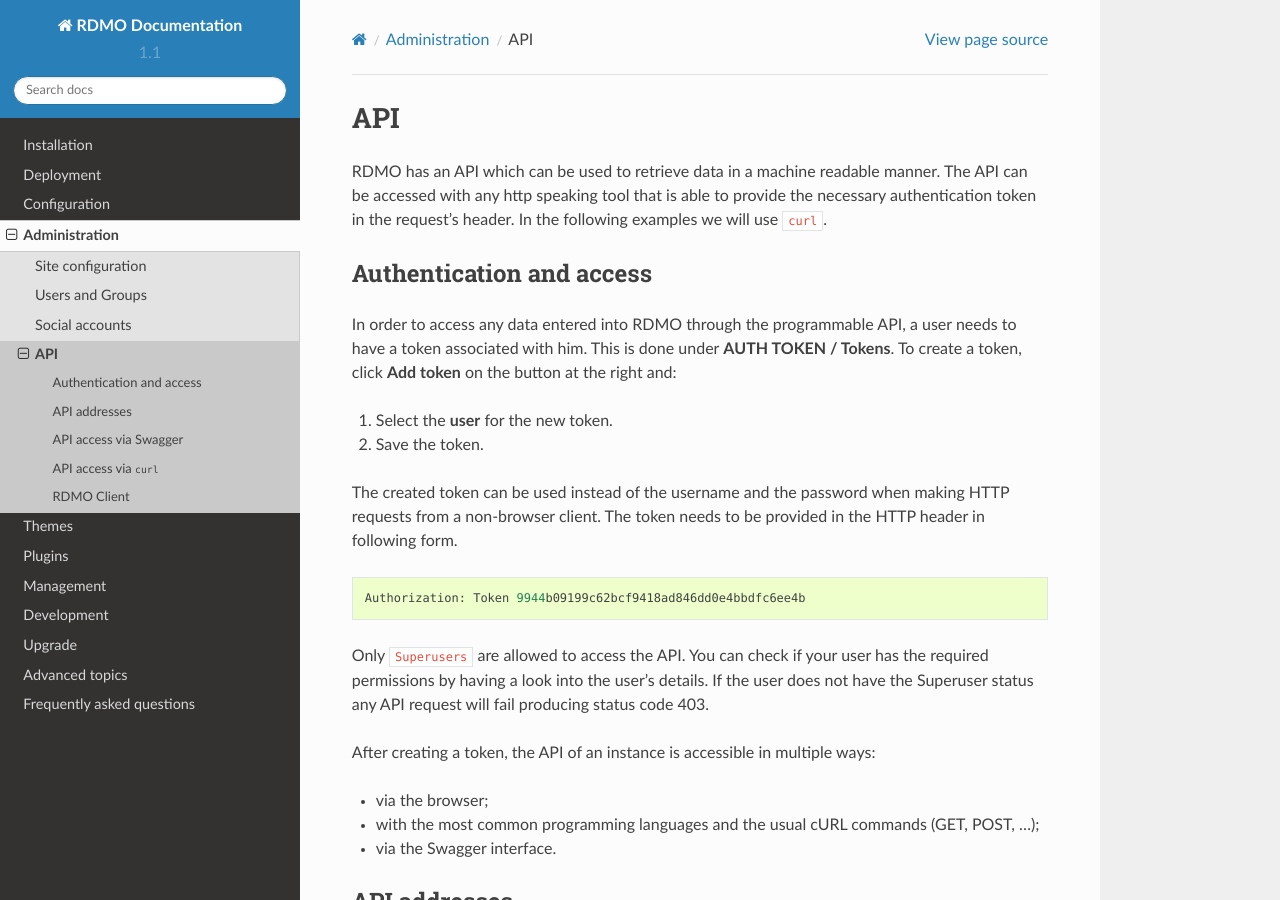
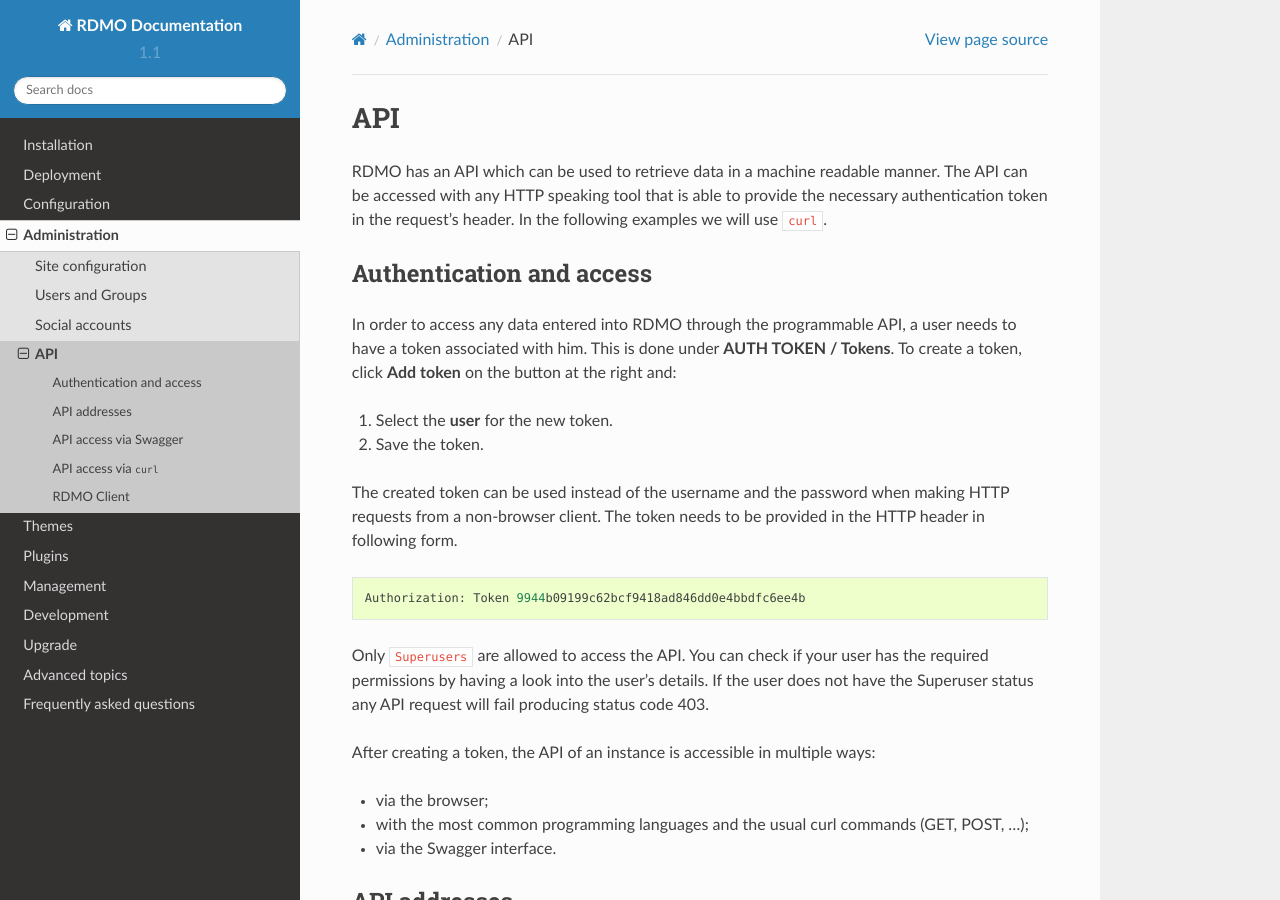
Before and after one commit to rdmorganiser/rdmo-docs, a Sphinx documentation site: the page built from docs/administration/api.md, in a window 1280 px wide and 900 px high. Built offline with Sphinx 7.4.7 and the Read the Docs theme 2.0.0, drawn with Linux system fonts in a browser that asks for light colours.

```diff
--- a/docs/administration/api.md
+++ b/docs/administration/api.md
@@ -1,6 +1,6 @@
 # API
 
-RDMO has an API which can be used to retrieve data in a machine readable manner. The API can be accessed with any http speaking tool that is able to provide the necessary authentication token in the request's header. In the following examples we will use `curl`.
+RDMO has an API which can be used to retrieve data in a machine readable manner. The API can be accessed with any HTTP speaking tool that is able to provide the necessary authentication token in the request's header. In the following examples we will use `curl`.
 
 ## Authentication and access
 In order to access any data entered into RDMO through the programmable API, a user needs to have a token associated with him. This is done under **AUTH TOKEN / Tokens**. To create a token, click **Add token** on the button at the right and:
@@ -19,7 +19,7 @@ Only `Superusers` are allowed to access the API. You can check if your user has
 After creating a token, the API of an instance is accessible in multiple ways:
 
 * via the browser;
-* with the most common programming languages and the usual cURL commands (GET, POST, ...);
+* with the most common programming languages and the usual curl commands (GET, POST, ...);
 * via the Swagger interface.
 
 ## API addresses
```
